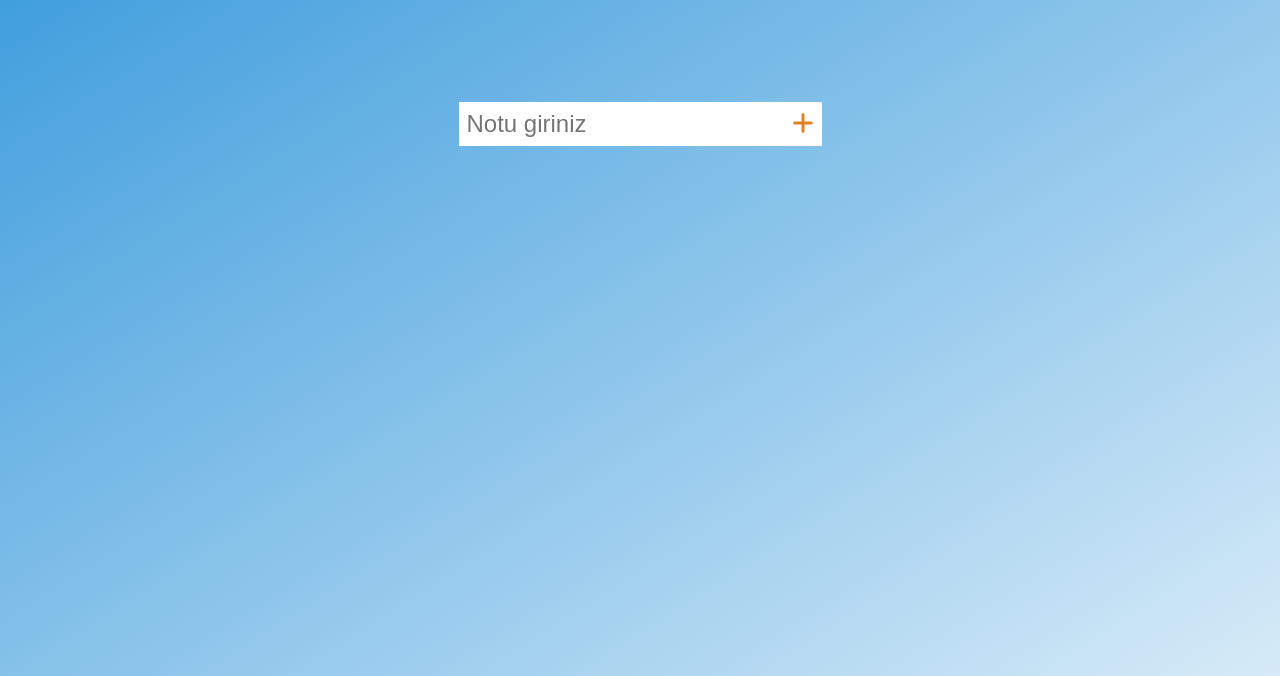
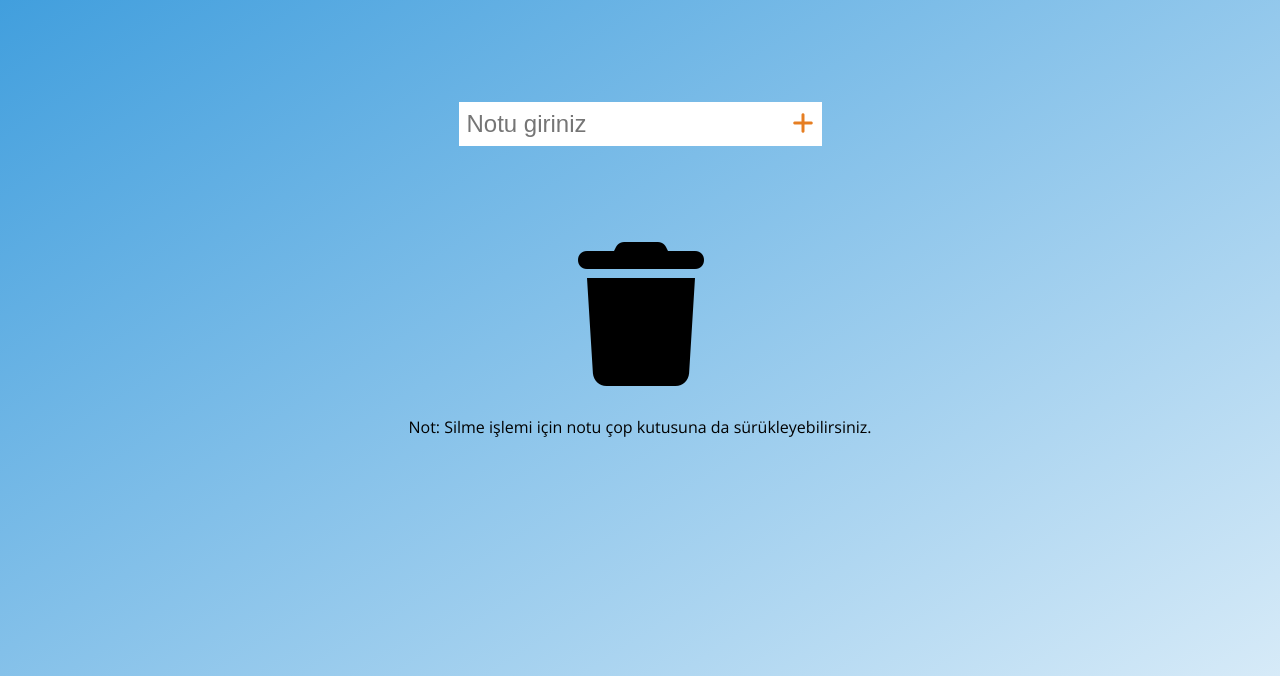
Before and after one commit to srknea/js-to-do-list, a plain HTML site: page index.html in a window 1280 px wide. Shown: the part 132-808 px from the top of the page. Drawn offline with nearby package versions, Linux system fonts and the light colour scheme.

Commit message:
drag and drop

```diff
--- a/app.js
+++ b/app.js
@@ -31,7 +31,14 @@ function gorevItemOlustur(gorev){
     const gorevLi = document.createElement('li');
     gorevLi.classList.add('gorev-tanim');
     gorevLi.innerText = gorev;
+
+    gorevLi.draggable = 'true';
+    gorevLi.setAttribute("ondragstart", "drag(event)");
+    gorevLi.setAttribute("id", "drag1");
+
     gorevDiv.appendChild(gorevLi);
+
+
 
     //tamamlandı butonu ekle
     const gorevTamamBtn = document.createElement('button');
@@ -127,6 +134,21 @@ function localDelete(gorev){
     localStorage.setItem('myArray', JSON.stringify(myArray));
 }
 
+function allowDrop(ev) {
+    ev.preventDefault();
+  }
+
+  function drag(ev) {
+    ev.dataTransfer.setData("text", ev.target.id);
+  }
+
+  function drop(ev) {
+    ev.preventDefault();
+    const benimDiv = document.querySelector('.gorev-item');
+    const silinecekGörev = benimDiv.children[0].innerText;
+    localDelete(silinecekGörev);
+    benimDiv.remove();
+  }
 
 //Var olan tüm DOM yapısı yüklendikten sonra aşağıdaki çalışır.
 document.addEventListener('DOMContentLoaded', localRead);
--- a/index.html
+++ b/index.html
@@ -53,6 +53,14 @@
         </ul>
     </div>
 
+    <div class="trash-container">
+        <div id="div1" ondrop="drop(event)" ondragover="allowDrop(event)">
+            <i class="fa fa-trash" aria-hidden="true" style="font-size: 9rem;"></i>
+        </div>
+    </div>
+
+    <p class="uyari">Not: Silme işlemi için notu çop kutusuna da sürükleyebilirsiniz.</p>
+
     <script src="app.js"></script>
 </body>
 </html>
--- a/style.css
+++ b/style.css
@@ -113,6 +113,20 @@ body {
     */
 }
 
+
+
 .kaybol{
     transform: scale(0);
 }
+
+.trash-container, .uyari{
+    display: flex;
+    justify-content: center;
+    margin: 20px;
+}
+
+#div1 {
+    width: 9rem;
+    padding: 10px;
+    /*border: 1px solid #aaaaaa;*/
+}
```
